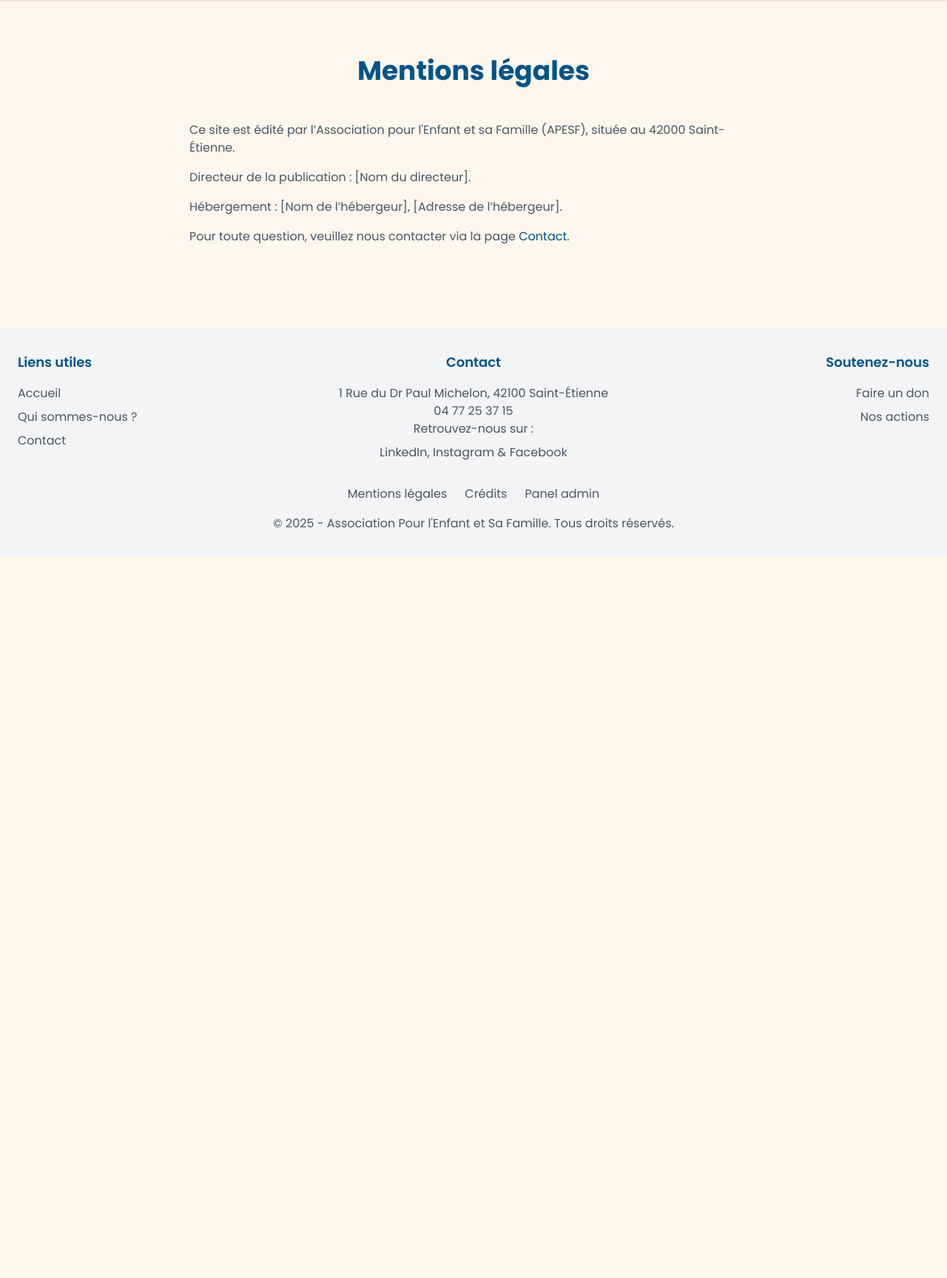
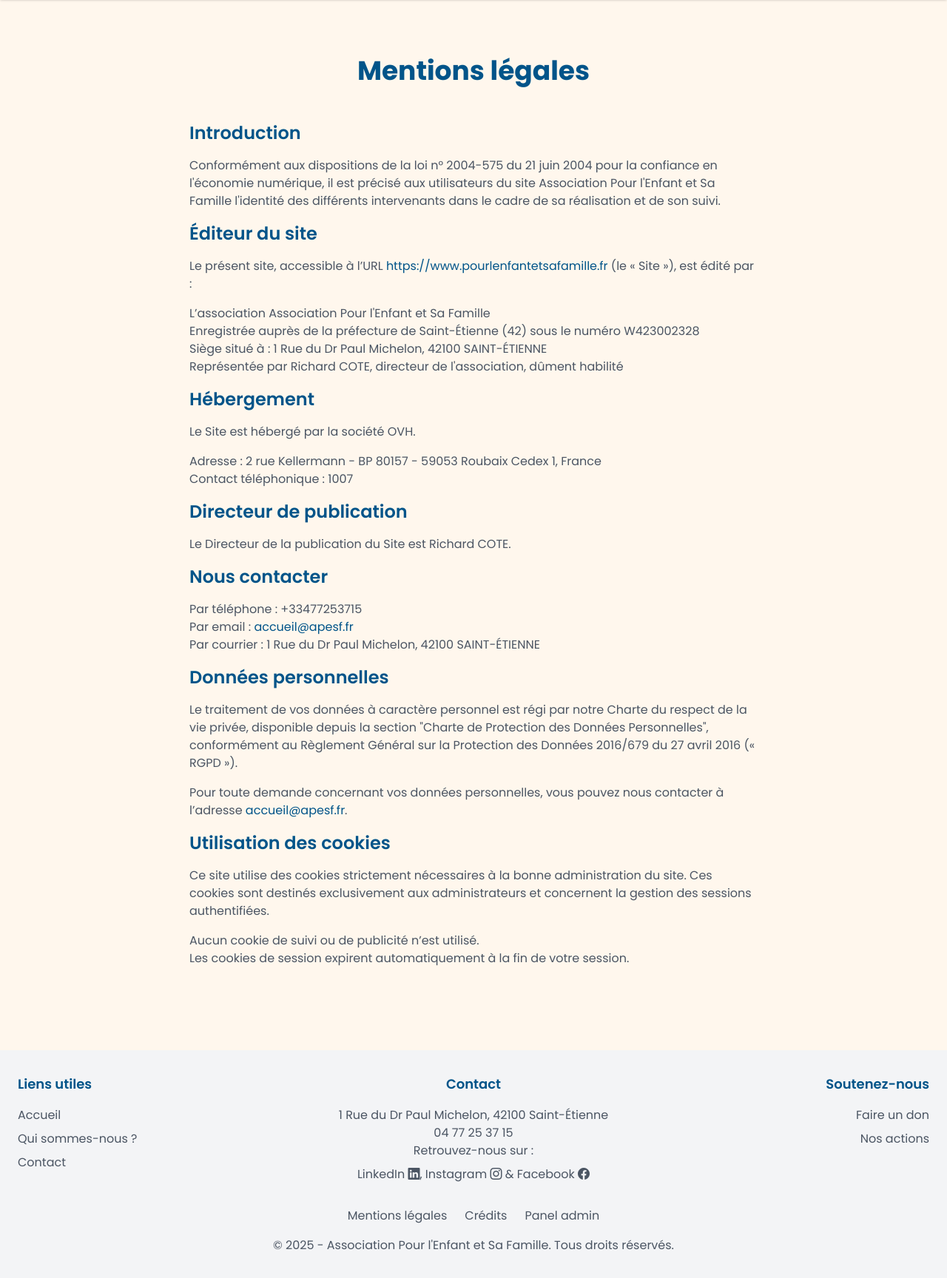
Before and after one commit to Potaaaaaaaaaaaato/apesf_site, a Django app: page /mentions-legales/ in a window 1280 px wide. Shown: the part 80-1808 px from the top of the page at 74% size. Before the commit the page ends 794 px from the top, so only its background shows below. Run offline with Django 4.2, Linux system fonts and the light colour scheme; some libraries are stand-ins or nearby versions.

Commit message:
Refactor code structure for improved readability and maintainability

```diff
--- a/apesf/templates/base.html
+++ b/apesf/templates/base.html
@@ -98,7 +98,7 @@
                 <li><a href="{% url 'qui_sommes_nous' %}" class="hover:text-primary-600 transition-colors">Qui sommes-nous ?</a></li>
                 <li><a href="{% url 'nos_actions' %}" class="hover:text-primary-600 transition-colors">Nos actions</a></li>
                 <!--<li><a href="{% url 'partenaires' %}" class="hover:text-primary-600 transition-colors">Partenaires</a></li>-->
-                <li><a href="{% url 'offres_emplois' %}" class="text-gray-600 hover:text-primary-500">Offres d'emplois</a></li>
+                <li><a href="{% url 'offres_emplois' %}" class="hover:text-primary-600 transition-colors">Offres d'emplois</a></li>
                 <li><a href="{% url 'contact' %}" class="hover:text-primary-600 transition-colors">Contact</a></li>
                 <li><a href="{% url 'dons' %}" class="hover:text-primary-600 transition-colors">Soutenez-nous</a></li>
                 {% if user.is_authenticated %}
@@ -137,9 +137,9 @@
                     <p>04 77 25 37 15</p>
                     <p>Retrouvez-nous sur :</p>
                     <p class="mt-2">
-                        <a href="https://linkedin.com" class="hover:text-primary-600 transition-colors">LinkedIn</a>,
-                        <a href="https://instagram.com" class="hover:text-primary-600 transition-colors">Instagram</a> &
-                        <a href="https://facebook.com" class="hover:text-primary-600 transition-colors">Facebook</a>
+                        <a href="https://linkedin.com" class="hover:text-primary-600 transition-colors">LinkedIn <i class="bi bi-linkedin"></i></a>,
+                        <a href="https://instagram.com" class="hover:text-primary-600 transition-colors">Instagram <i class="bi bi-instagram"></i></a> &
+                        <a href="https://facebook.com" class="hover:text-primary-600 transition-colors">Facebook <i class="bi bi-facebook"></i></a>
                     </p>
                 </div>
 
--- a/apesf/templates/mentions_legales.html
+++ b/apesf/templates/mentions_legales.html
@@ -5,17 +5,65 @@
     <h1 class="text-4xl font-bold text-primary-500">Mentions légales</h1>
 </div>
 <div class="section mx-auto max-w-3xl">
+    <!-- Introduction -->
+    <h2 class="text-2xl font-semibold text-primary-500 mb-4">Introduction</h2>
     <p class="text-neutral-600 mb-4">
-        Ce site est édité par l’Association pour l'Enfant et sa Famille (APESF), située au 42000 Saint-Étienne.
+        Conformément aux dispositions de la loi n° 2004-575 du 21 juin 2004 pour la confiance en l'économie numérique, il est précisé aux utilisateurs du site Association Pour l'Enfant et Sa Famille l'identité des différents intervenants dans le cadre de sa réalisation et de son suivi.
+    </p>
+
+    <!-- Éditeur du site -->
+    <h2 class="text-2xl font-semibold text-primary-500 mb-4">Éditeur du site</h2>
+    <p class="text-neutral-600 mb-4">
+        Le présent site, accessible à l’URL <a href="https://www.pourlenfantetsafamille.fr" target="_blank" class="text-primary-500 hover:text-primary-600 transition-colors">https://www.pourlenfantetsafamille.fr</a> (le « Site »), est édité par :
+    </p>
+    <ul class="list-disc list-inside text-neutral-600 mb-4">
+        <li>L’association Association Pour l'Enfant et Sa Famille</li>
+        <li>Enregistrée auprès de la préfecture de Saint-Étienne (42) sous le numéro W423002328</li>
+        <li>Siège situé à : 1 Rue du Dr Paul Michelon, 42100 SAINT-ÉTIENNE</li>
+        <li>Représentée par Richard COTE, directeur de l'association, dûment habilité</li>
+    </ul>
+
+    <!-- Hébergement -->
+    <h2 class="text-2xl font-semibold text-primary-500 mb-4">Hébergement</h2>
+    <p class="text-neutral-600 mb-4">
+        Le Site est hébergé par la société OVH.
+    </p>
+    <ul class="list-disc list-inside text-neutral-600 mb-4">
+        <li>Adresse : 2 rue Kellermann - BP 80157 - 59053 Roubaix Cedex 1, France</li>
+        <li>Contact téléphonique : 1007</li>
+    </ul>
+
+    <!-- Directeur de publication -->
+    <h2 class="text-2xl font-semibold text-primary-500 mb-4">Directeur de publication</h2>
+    <p class="text-neutral-600 mb-4">
+        Le Directeur de la publication du Site est Richard COTE.
+    </p>
+
+    <!-- Nous contacter -->
+    <h2 class="text-2xl font-semibold text-primary-500 mb-4">Nous contacter</h2>
+    <ul class="list-disc list-inside text-neutral-600 mb-4">
+        <li>Par téléphone : +33477253715</li>
+        <li>Par email : <a href="mailto:accueil@apesf.fr" class="text-primary-500 hover:text-primary-600 transition-colors">accueil@apesf.fr</a></li>
+        <li>Par courrier : 1 Rue du Dr Paul Michelon, 42100 SAINT-ÉTIENNE</li>
+    </ul>
+
+    <!-- Données personnelles -->
+    <h2 class="text-2xl font-semibold text-primary-500 mb-4">Données personnelles</h2>
+    <p class="text-neutral-600 mb-4">
+        Le traitement de vos données à caractère personnel est régi par notre Charte du respect de la vie privée, disponible depuis la section "Charte de Protection des Données Personnelles", conformément au Règlement Général sur la Protection des Données 2016/679 du 27 avril 2016 (« RGPD »).
     </p>
     <p class="text-neutral-600 mb-4">
-        Directeur de la publication : [Nom du directeur].
+        Pour toute demande concernant vos données personnelles, vous pouvez nous contacter à l’adresse <a href="mailto:accueil@apesf.fr" class="text-primary-500 hover:text-primary-600 transition-colors">accueil@apesf.fr</a>.
     </p>
+
+    <!-- Utilisation des cookies -->
+    <h2 class="text-2xl font-semibold text-primary-500 mb-4">Utilisation des cookies</h2>
     <p class="text-neutral-600 mb-4">
-        Hébergement : [Nom de l’hébergeur], [Adresse de l’hébergeur].
+        Ce site utilise des cookies strictement nécessaires à la bonne administration du site. Ces cookies sont destinés exclusivement aux administrateurs et concernent la gestion des sessions authentifiées.
     </p>
-    <p class="text-neutral-600 mb-4">
-        Pour toute question, veuillez nous contacter via la page <a href="{% url 'contact' %}" class="text-primary-500 hover:text-primary-600 transition-colors">Contact</a>.
-    </p>
+    <ul class="list-disc list-inside text-neutral-600 mb-4">
+        <li>Aucun cookie de suivi ou de publicité n’est utilisé.</li>
+        <li>Les cookies de session expirent automatiquement à la fin de votre session.</li>
+    </ul>
 </div>
 {% endblock %}
--- a/apesf/templates/offres_emplois.html
+++ b/apesf/templates/offres_emplois.html
@@ -12,7 +12,7 @@
             {% for job in job_offers %}
                 <div class="bg-white shadow-lg rounded-lg p-6 transform hover:scale-105 transition-transform">
                     <h2 class="text-2xl font-semibold text-primary-500 mb-2">{{ job.title }}</h2>
-                    <p class="text-neutral-600 mb-4">{{ job.description }}</p>
+                    <div class="text-neutral-600 mb-4">{{ job.description|linebreaks }}</div>
                     <p class="text-sm text-gray-500 mb-2">Publié le : {{ job.posted_date }}</p>
                     {% if job.document %}
                         <p class="text-sm text-gray-500 mb-2">
```
Also changed, not shown: apesf/templates/accueil.html (+10 -9 lines), apesf/templates/credits.html (+30 -4 lines), 3 other files.
